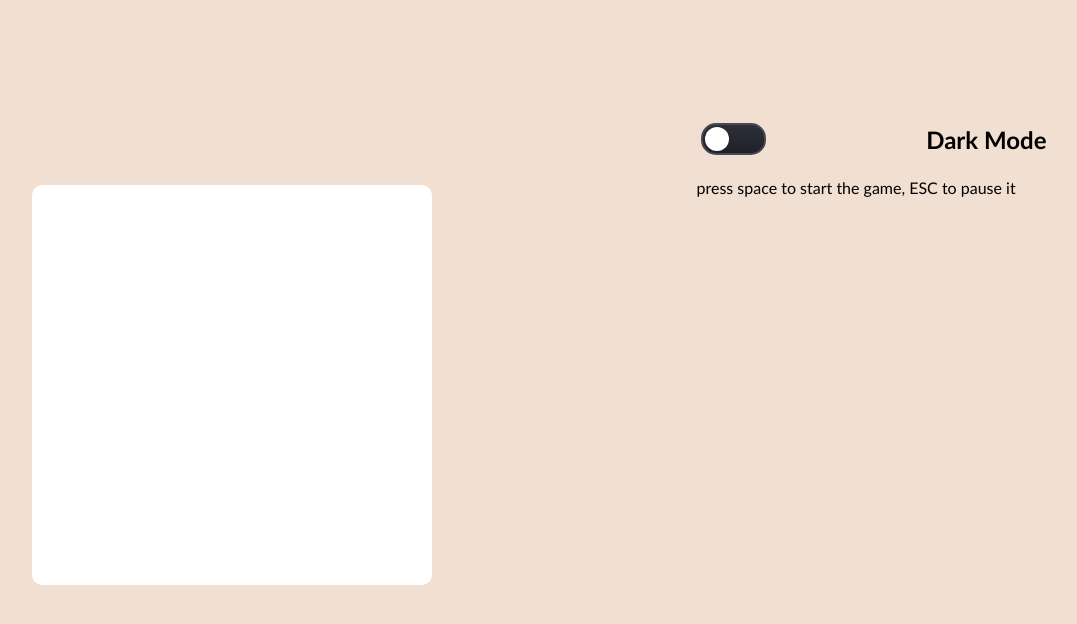
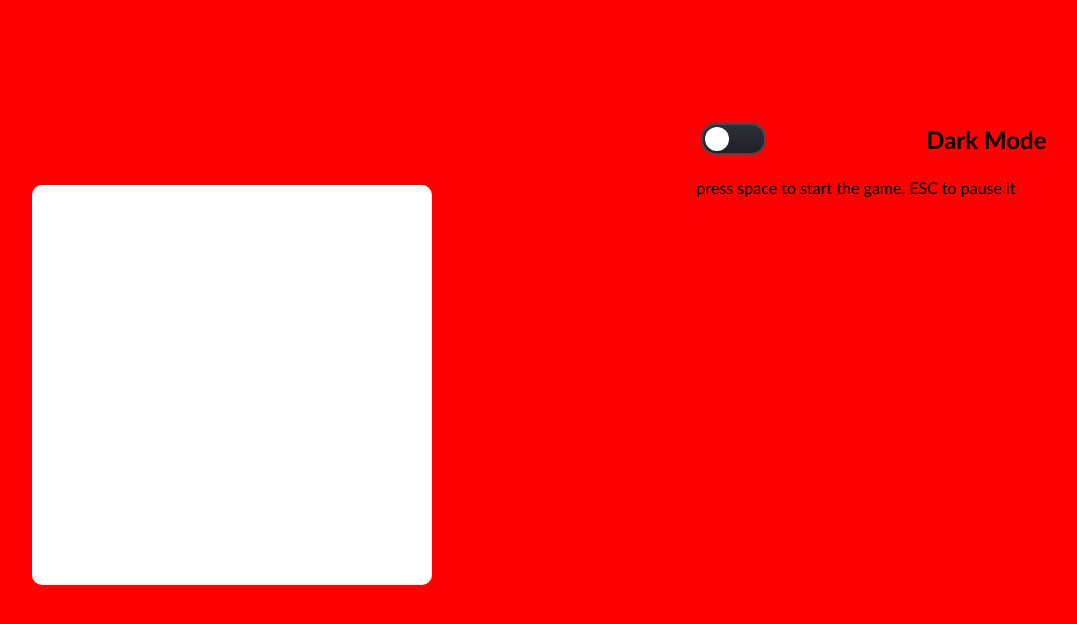
Before and after one commit to HasanMothaffar/Snake-TS, a website: page index.html in a window 1280 px wide. Shown: the whole page, without its empty margins (101-1178 px from the left). Drawn offline with nearby package versions, Linux system fonts and the light colour scheme; files that its build step writes are made by us from their sources.

Commit message:
Convert css files into scss

```diff
--- a/css/variables.css
+++ b/src/scss/_variables.scss
@@ -1,5 +1,5 @@
 :root {
-	--background-color: #f1dfd1;
+	--background-color: red;
 	--text-color: #000000;
 	--canvas-border-color: silver;
 }
--- a/css/main.css
+++ b/src/scss/app.scss
@@ -1,4 +1,4 @@
-@import "./variables.css";
+@use "./variables.scss";
 
 html {
 	height: 100%;
@@ -106,5 +106,3 @@ input[type="checkbox"] {
 	background: linear-gradient(180deg, #2D2F39 0%, #1F2027 100%);
 
 }
-
-/* the worst thing about making websites is trying to find matching colors. rip ui/ux */
```
